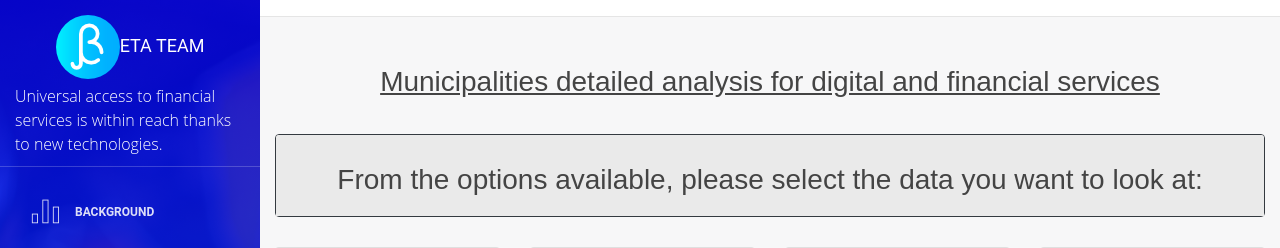
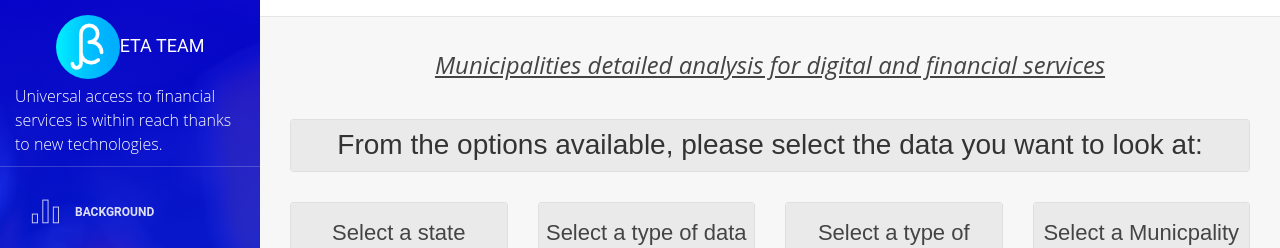
Before and after one commit to Casio04/Mexicos-Predictive-Model-for-Financial-and-Digital-Services, a Flask app: page /state.html in a window 1280 px wide. Shown: the top 248 px of the page. Run offline with Flask 2, Linux system fonts and the light colour scheme; data that the repository does not hold is empty; some libraries are stand-ins or nearby versions.

```diff
--- a/templates/state.html
+++ b/templates/state.html
@@ -70,9 +70,9 @@
                         </a>
                     </li>
                     <li>
-                        <a class="nav-link" href="./eduardo.html">
-                            <i class="nc-icon nc-circle-09"></i>
-                            <p>Eduardo</p>
+                        <a class="nav-link" href="national.html">
+                            <i class="nc-icon nc-map-big"></i>
+                            <p>National Overview</p>
                         </a>
                     </li>
                     <li class="nav-item active">
@@ -89,7 +89,7 @@
                     </li>
                     <li class="nav-item active active-pro">
                         <a class="nav-link active" href="./about.html">
-                            <i class="nc-icon nc-alien-33"></i>
+                            <i class="nc-icon nc-zoom-split"></i>
                             <p>ABOUT</p>
                         </a>
                     </li>
@@ -118,16 +118,17 @@
                     <div class="row">
                         <div class="col-md-12">
                             <div style="font-size:x-large; text-align: center;" class="card-title">
-                                <span style="text-align: center;"><h3><u><b> Municipalities detailed analysis for digital and financial services</b></u></h3></span>
-                                </div>
+                                <span style="text-align: center;"><u><i> Municipalities detailed analysis for digital and financial services</u></i></span>
                             </div>
                         </div>
                     </div> <br>
                     <div class="row">
                         <div class="col-md-12">
-                            <div class="card border-dark ">
-                                <div class="card-header">
-                                    <h3>From the options available, please select the data you want to look at:</h3>
+                            <div class="card">
+                                <div class="card-header ">
+                                <h3 class="card-title text-center">
+                                    From the options available, please select the data you want to look at:
+                                </h3>
                                 </div>
                             </div>
                         </div>
```
